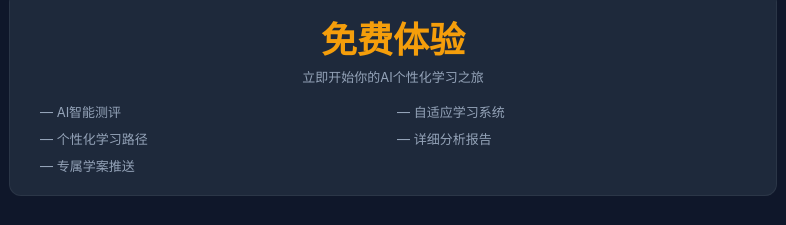
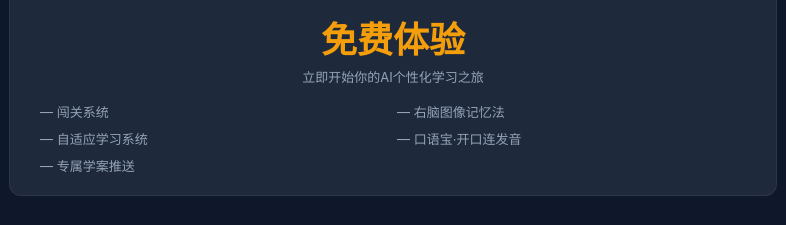
Before and after one commit to 2106482841-ops/gaodouyun, a plain HTML site: page gaodouyun.html in a window 1280 px wide. Shown: the part 1022-1247 px from the top of the page, 247-1033 px from the left. Drawn offline with Linux system fonts and the light colour scheme.

Commit message:
更新免费体验列表内容

```diff
--- a/gaodouyun.html
+++ b/gaodouyun.html
@@ -172,10 +172,10 @@ footer{text-align:center;padding:24px;color:var(--muted);font-size:12px;border-t
       <div style="font-size:36px;font-weight:900;color:var(--accent);margin-bottom:4px">免费体验</div>
       <div style="color:var(--muted);font-size:13px;margin-bottom:16px">立即开始你的AI个性化学习之旅</div>
       <div style="display:grid;grid-template-columns:1fr 1fr;gap:8px;text-align:left;font-size:13px;color:var(--muted);padding:0 10px;grid-template-rows:auto auto">
-        <div>— AI智能测评</div>
+        <div>— 闯关系统</div>
+        <div>— 右脑图像记忆法</div>
         <div>— 自适应学习系统</div>
-        <div>— 个性化学习路径</div>
-        <div>— 详细分析报告</div>
+        <div>— 口语宝·开口连发音</div>
         <div>— 专属学案推送</div>
         <div></div>
       </div>
```
Also changed, not shown: index.html (+3 -3 lines).
